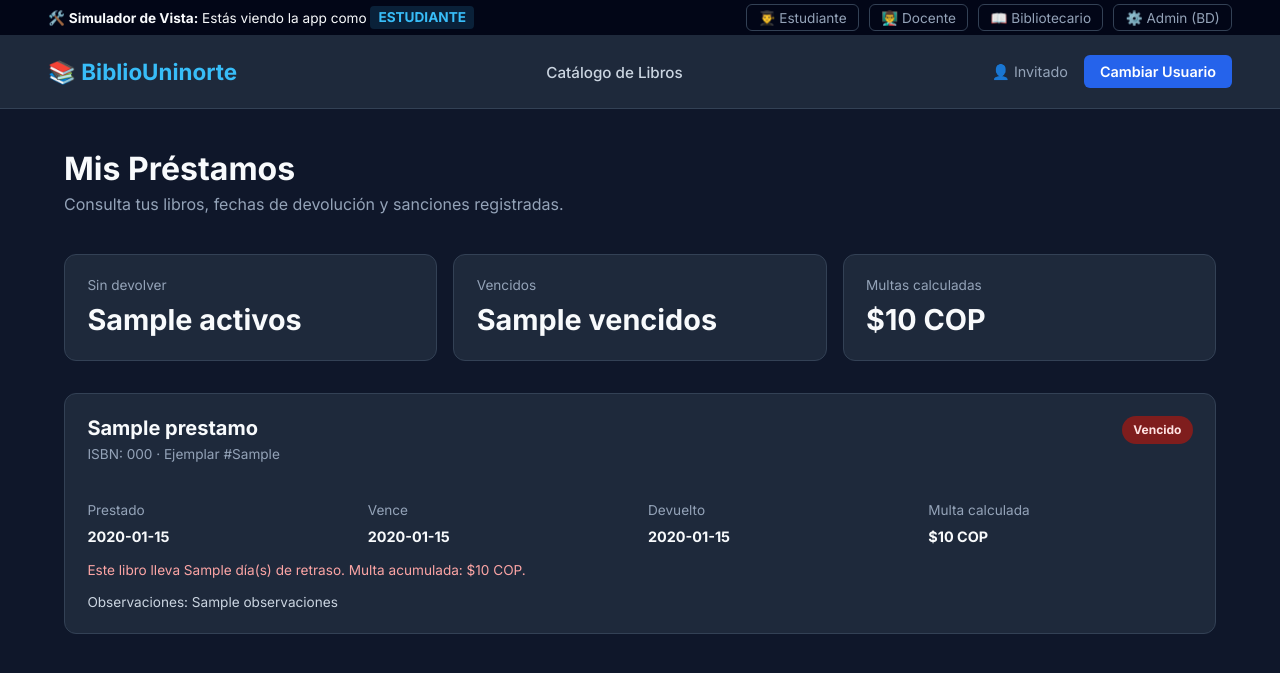
After one commit to ianb2819-top21/Proyecto_Bases_App, a Flask app: template templates/mis_prestamos.html in a window 1280 px wide. The commit adds this page. Shown: the top 673 px of the page. Run offline with Flask 3, Linux system fonts and the light colour scheme; the template is opened without the code that fills it: most values are stand-ins (such as "Sample title", 1, 10 or a date in 2020).

Commit message:
implementar portal de préstamos y cálculo de multas

```diff
--- a/app.py
+++ b/app.py
@@ -1,4 +1,4 @@
-from flask import Flask, render_template, session, redirect, url_for
+from flask import Flask, render_template, session, redirect, url_for, abort
 import connection # Tu archivo de lógica de negocio
 
 app = Flask(__name__)
@@ -10,6 +10,9 @@ def catalogo():
     if 'rol' not in session:
         session['rol'] = 'estudiante'
         session['nombre'] = 'Usuario de Prueba'
+        # Solo para la demostración: el SQL incluye al estudiante U001.
+        # Reemplazar por el código asignado durante el login real.
+        session['codigo'] = 'U001'
 
     # 🌟 AHORA SÍ: LLAMAMOS A MYSQL
     try:
@@ -23,6 +26,40 @@ def catalogo():
 
     return render_template('catalogo.html', libros=libros_reales)
 
+@app.route('/mis-prestamos')
+def mis_prestamos():
+    # El rol visual no sustituye la autenticación en producción.
+    if session.get('rol') not in ('estudiante', 'docente'):
+        abort(403)
+
+    codigo = session.get('codigo') or 'U001'
+    if not codigo:
+        return redirect(url_for('catalogo'))
+
+    try:
+        prestamos = connection.consultar_historial_prestamos_por_usuario(codigo)
+
+        print("Archivo utilizado:", connection.__file__)
+        print("Campos devueltos:", [list(p.keys()) for p in prestamos])
+    except Exception:
+        app.logger.exception('No se pudieron consultar los préstamos')
+        return render_template('mis_prestamos.html', prestamos=[], resumen=None,
+                               error='No fue posible cargar tus préstamos. Intenta más tarde.'), 503
+
+    activos = sum(p['fec_devolucion'] is None for p in prestamos)
+    vencidos = sum(p['estado_visual'] == 'Vencido' for p in prestamos)
+    # Se muestra la sanción almacenada; no se calcula dinero sin una política confirmada.
+    multa_registrada = sum(p['sancion'] for p in prestamos)
+    multa_total = sum(p['multa_calculada'] for p in prestamos)
+    resumen = {
+    'activos': activos,
+    'vencidos': vencidos,
+    'multa_registrada': multa_registrada,
+    'multa_total': multa_total
+    }
+    return render_template('mis_prestamos.html', prestamos=prestamos, resumen=resumen,
+                           error=None)
+
 @app.route('/cambiar-rol/<nuevo_rol>')
 def cambiar_rol(nuevo_rol):
     Roles_validos = ['estudiante', 'docente', 'bibliotecario', 'administrador']
--- a/static/css/style.css
+++ b/static/css/style.css
@@ -262,3 +262,21 @@ body {
 
 .btn-editar { background: #475569; color: white; }
 .btn-eliminar { background: #dc2626; color: white; }
+/* Portal del estudiante — módulo de préstamos */
+.resumen-prestamos{display:grid;grid-template-columns:repeat(3,minmax(0,1fr));gap:1rem;margin-bottom:2rem}
+.dato-resumen,.prestamo-card,.sin-prestamos,.aviso-error{background:#1e293b;border:1px solid #334155;border-radius:12px;padding:1.4rem}
+.dato-resumen span,.prestamo-detalles span{display:block;color:#94a3b8;font-size:.85rem;margin-bottom:.55rem}
+.dato-resumen strong{font-size:1.8rem;color:#f8fafc}
+.lista-prestamos{display:grid;gap:1rem}
+.prestamo-cabecera{display:flex;align-items:flex-start;justify-content:space-between;gap:1rem;margin-bottom:1.3rem}
+.prestamo-cabecera h2{font-size:1.25rem;margin-bottom:.35rem}
+.prestamo-cabecera .isbn{color:#94a3b8;font-size:.85rem}
+.estado-prestamo{font-size:.75rem;padding:.4rem .7rem;border-radius:20px;font-weight:700;white-space:nowrap}
+.estado-activo{background:#14532d;color:#dcfce7}.estado-proximo{background:#78350f;color:#fef3c7}
+.estado-vencido{background:#7f1d1d;color:#fee2e2}.estado-devuelto{background:#334155;color:#e2e8f0}
+.prestamo-detalles{display:grid;grid-template-columns:repeat(4,minmax(0,1fr));gap:1rem}
+.prestamo-detalles strong{font-size:.9rem}
+.nota-prestamo{margin-top:1rem;color:#cbd5e1;font-size:.85rem}
+.nota-prestamo.alerta{color:#fca5a5}.nota-prestamo.advertencia{color:#fcd34d}
+.aviso-error{border-color:#dc2626;color:#fecaca}
+@media(max-width:720px){.resumen-prestamos{grid-template-columns:1fr}.prestamo-detalles{grid-template-columns:repeat(2,minmax(0,1fr))}.prestamo-cabecera{flex-direction:column}}
--- a/templates/base.html
+++ b/templates/base.html
@@ -34,7 +34,7 @@
 
             <!-- ESTUDIANTES y DOCENTES ven sus propios préstamos -->
             {% if session.get('rol') in ['estudiante', 'docente'] %}
-                <a href="#">Mis Préstamos</a>
+                <a href="{{ url_for('mis_prestamos') }}">Mis Préstamos</a>
             {% endif %}
 
             <!-- BIBLIOTECARIO y ADMIN ven la gestión de préstamos y reportes -->
--- /dev/null
+++ b/templates/mis_prestamos.html
@@ -0,0 +1,49 @@
+{% extends 'base.html' %}
+{% block content %}
+<section class="hero">
+  <div class="hero-texto">
+    <h1>Mis Préstamos</h1>
+    <p>Consulta tus libros, fechas de devolución y sanciones registradas.</p>
+  </div>
+</section>
+{% if error %}
+  <div class="aviso-error" role="alert">{{ error }}</div>
+{% else %}
+  <section class="resumen-prestamos" aria-label="Resumen de préstamos">
+    <div class="dato-resumen"><span>Sin devolver</span><strong>{{ resumen.activos }}</strong></div>
+    <div class="dato-resumen"><span>Vencidos</span><strong>{{ resumen.vencidos }}</strong></div>
+    <div class="dato-resumen"><span>Multas calculadas</span><strong>${{ '{:,.0f}'.format(resumen.multa_total).replace(',', '.') }} COP</strong></div>
+  </section>
+  {% if prestamos %}
+  <div class="lista-prestamos">
+    {% for prestamo in prestamos %}
+    <article class="prestamo-card">
+      <div class="prestamo-cabecera">
+        <div><h2>{{ prestamo.titulo }}</h2><p class="isbn">ISBN: {{ prestamo.isbn }} · Ejemplar #{{ prestamo.id_ejemplar }}</p></div>
+        <span class="estado-prestamo estado-{{ {'Activo':'activo', 'Próximo a vencer':'proximo', 'Vencido':'vencido', 'Devuelto':'devuelto'}[prestamo.estado_visual] }}">{{ prestamo.estado_visual }}</span>
+      </div>
+      <div class="prestamo-detalles">
+        <div><span>Prestado</span><strong>{{ prestamo.fec_prestamo.strftime('%d/%m/%Y') if prestamo.fec_prestamo else 'Sin fecha' }}</strong></div>
+        <div><span>Vence</span><strong>{{ prestamo.fec_vencimiento.strftime('%d/%m/%Y') if prestamo.fec_vencimiento else 'Sin fecha' }}</strong></div>
+        <div><span>Devuelto</span><strong>{{ prestamo.fec_devolucion.strftime('%d/%m/%Y') if prestamo.fec_devolucion else 'Pendiente' }}</strong></div>
+        <div>
+    <span>Multa calculada</span>
+    <strong>
+        ${{ '{:,.0f}'.format(prestamo.multa_calculada).replace(',', '.') }} COP
+    </strong>
+</div>
+      </div>
+      {% if prestamo.estado_visual == 'Vencido' %}
+        <p class="nota-prestamo alerta">Este libro lleva {{ prestamo.dias_retraso }} día(s) de retraso. Multa acumulada: ${{ '{:,.0f}'.format(prestamo.multa_calculada).replace(',', '.') }} COP.</p>
+      {% elif prestamo.estado_visual == 'Próximo a vencer' %}
+        <p class="nota-prestamo advertencia">¡Atención! Faltan {{ prestamo.dias_restantes }} día(s) para la devolución.</p>
+      {% endif %}
+      {% if prestamo.observaciones %}<p class="nota-prestamo">Observaciones: {{ prestamo.observaciones }}</p>{% endif %}
+    </article>
+    {% endfor %}
+  </div>
+  {% else %}
+    <div class="sin-prestamos">No tienes préstamos registrados.</div>
+  {% endif %}
+{% endif %}
+{% endblock %}
```
Also changed, not shown: connection.py (+69 -3 lines).
